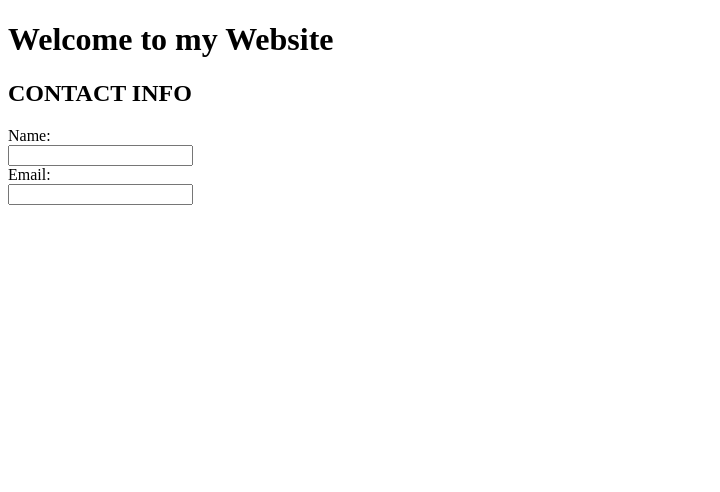
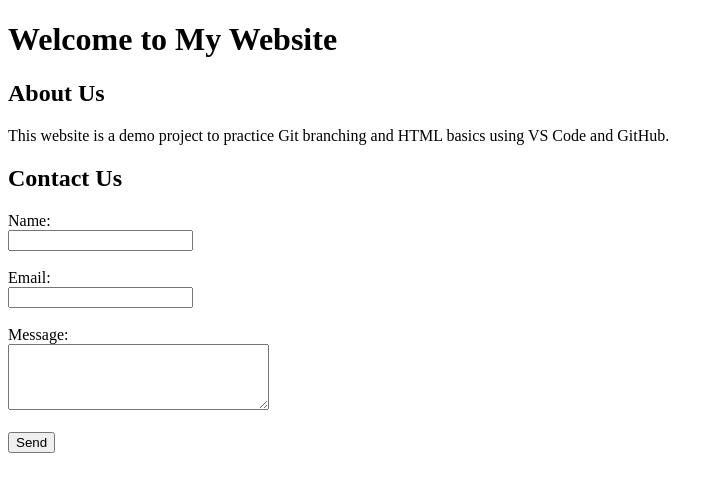
Before and after one commit to Masuma-86/BRANCH, a plain HTML site: page index.html in a window 1280 px wide. Shown: the whole page, without its empty margins (0-720 px from the left). Drawn offline with Linux system fonts and the light colour scheme.

Commit message:
Added ABOUT section and CONTACT FORM

```diff
--- a/index.html
+++ b/index.html
@@ -1,16 +1,26 @@
 <!DOCTYPE html>
 <html>
 <head>
-    <title>This is my Website</title>
+    <title>My Website</title>
 </head>
 <body>
-    <h1>Welcome to my Website</h1>
-    <h2>CONTACT INFO</h2>
+    <h1>Welcome to My Website</h1>
+
+    <h2>About Us</h2>
+    <p>This website is a demo project to practice Git branching and HTML basics using VS Code and GitHub.</p>
+
+    <h2>Contact Us</h2>
     <form>
-        <label for="name">Name:</label><br>
-        <input type="text" id="name" name="name"><br>
-        <label for="email">Email:</label><br>
-        <input type="email" id="email" name="email"><br>
+        <label>Name:</label><br>
+        <input type="text" name="name"><br><br>
+
+        <label>Email:</label><br>
+        <input type="email" name="email"><br><br>
+
+        <label>Message:</label><br>
+        <textarea name="message" rows="4" cols="30"></textarea><br><br>
+
+        <button type="submit">Send</button>
     </form>
 </body>
 </html>
```
